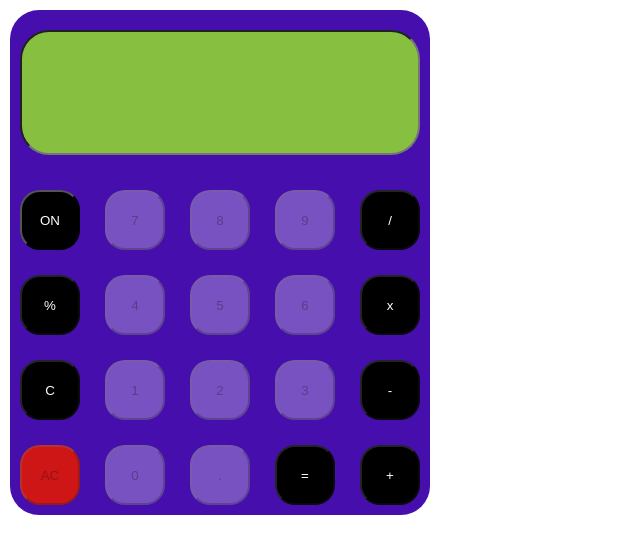
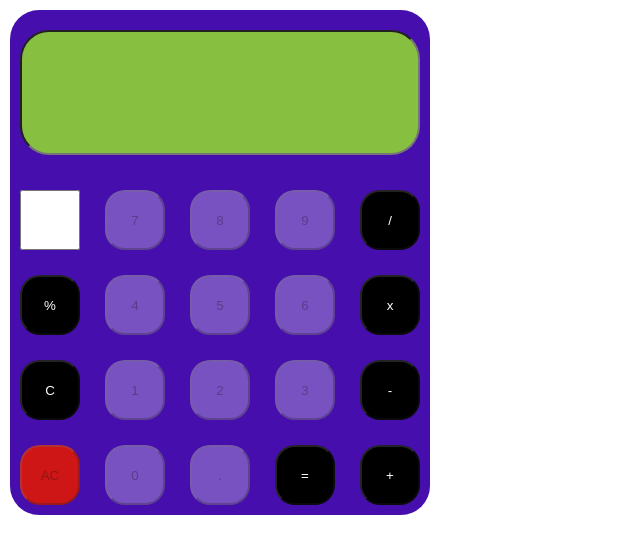
Before and after one commit to yugamthubrikar/Calculator, a plain HTML site: page index.html in a window 1280 px wide. Shown: the whole page, without its empty margins (0-640 px from the left). Drawn offline with Linux system fonts and the light colour scheme.

Commit message:
Update index.html

```diff
--- a/index.html
+++ b/index.html
@@ -9,7 +9,7 @@
 <body>
     <div class="calculator" >
         <input id="display" class="output" type="text" >
-        <button onclick="onCalculator()" style="background-color: black; color: white" class="on"> ON </button>
+        <input type="checkbox" id="onoff" onclick="onCalculator()" style="background-color: black; color: white" class="on">
         <button disabled onclick="valueOnScreen(7)" class="7"> 7 </button>
         <button disabled onclick="valueOnScreen(8)" class="8"> 8 </button>
         <button disabled onclick="valueOnScreen(9)" class="9"> 9 </button>
```
